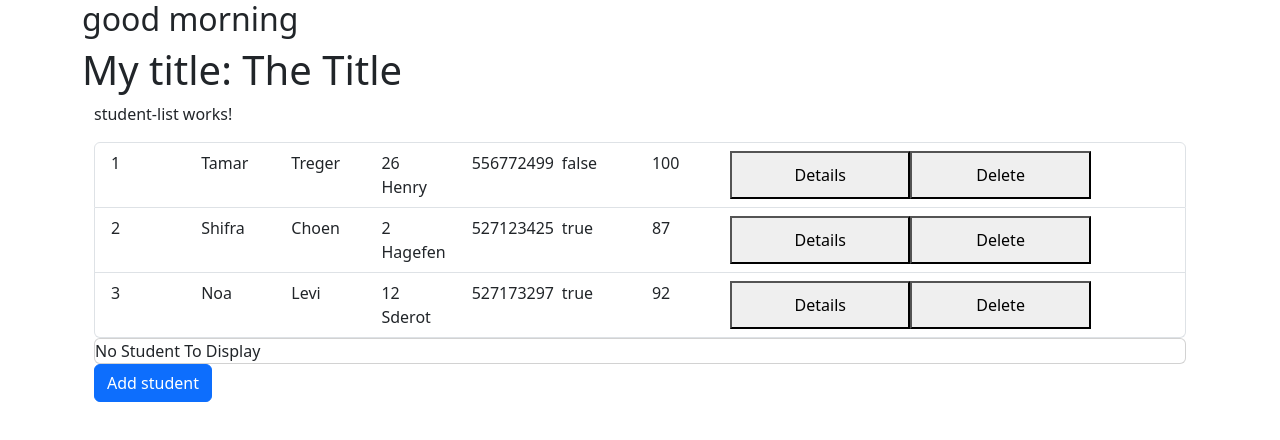
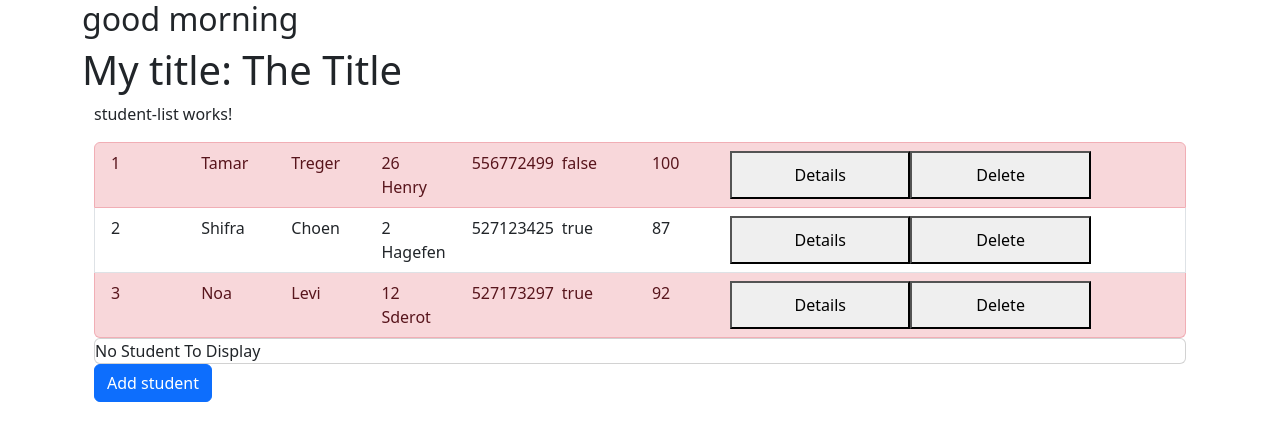
Before and after one commit to tamartre/Angular-Project, an Angular app in the folder my-app/: page / in a window 1280 px wide. Shown: the top 440 px of the page. Built offline with nearby package versions, Linux system fonts and the light colour scheme.

Commit message:
use ngClass

```diff
--- a/my-app/src/app/student-list/student-list.component.html
+++ b/my-app/src/app/student-list/student-list.component.html
@@ -6,7 +6,9 @@
 
 
     <!-- <button (click)="ShowNewDetail()" class="col-3">Add New Student</button> -->
-    <li class="list-group-item" *ngFor="let student of students">
+    <li class="list-group-item" *ngFor="let student of students"
+    [ngClass]="{'list-group-item-success':!student.isActive}"
+    [class.list-group-item-danger]="student.marksAverage>90">
     <div class="row">
         <div class="col-1">{{student.id}}</div>
         <div class="col-1">{{student.firstName}}</div>
```
